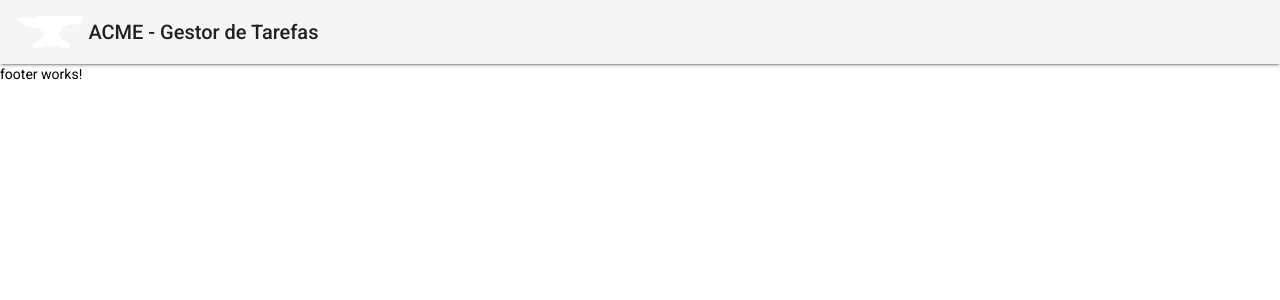
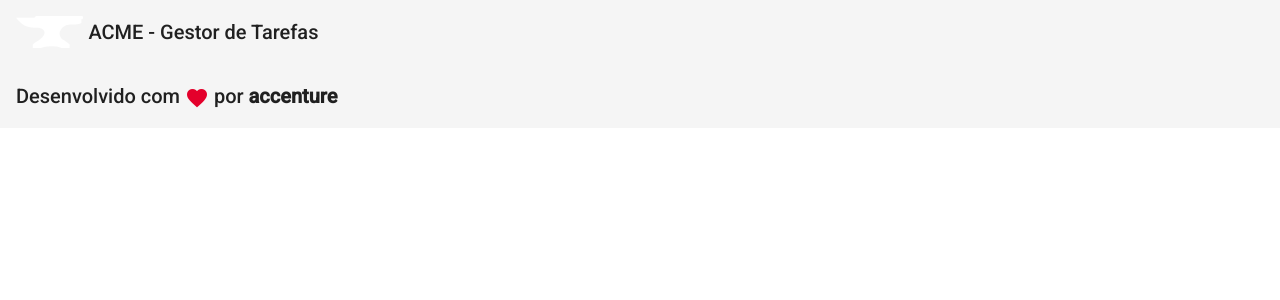
Before and after one commit to jiyamesu/desafio-accenture, an Angular app in the folder taskmanager-web/: page / in a window 1280 px wide. Shown: the top 300 px of the page. Built offline with nearby package versions, Linux system fonts and the light colour scheme.

Commit message:
Definido componente: footer.

```diff
--- a/taskmanager-web/src/app/components/template/footer/footer.component.html
+++ b/taskmanager-web/src/app/components/template/footer/footer.component.html
@@ -1 +1,5 @@
-<p>footer works!</p>
+<mat-toolbar class="footer">
+    <span>
+        Desenvolvido com <i class="material-icons red v-middle" >favorite</i> por <strong>accenture</strong>
+    </span>
+</mat-toolbar>
```
